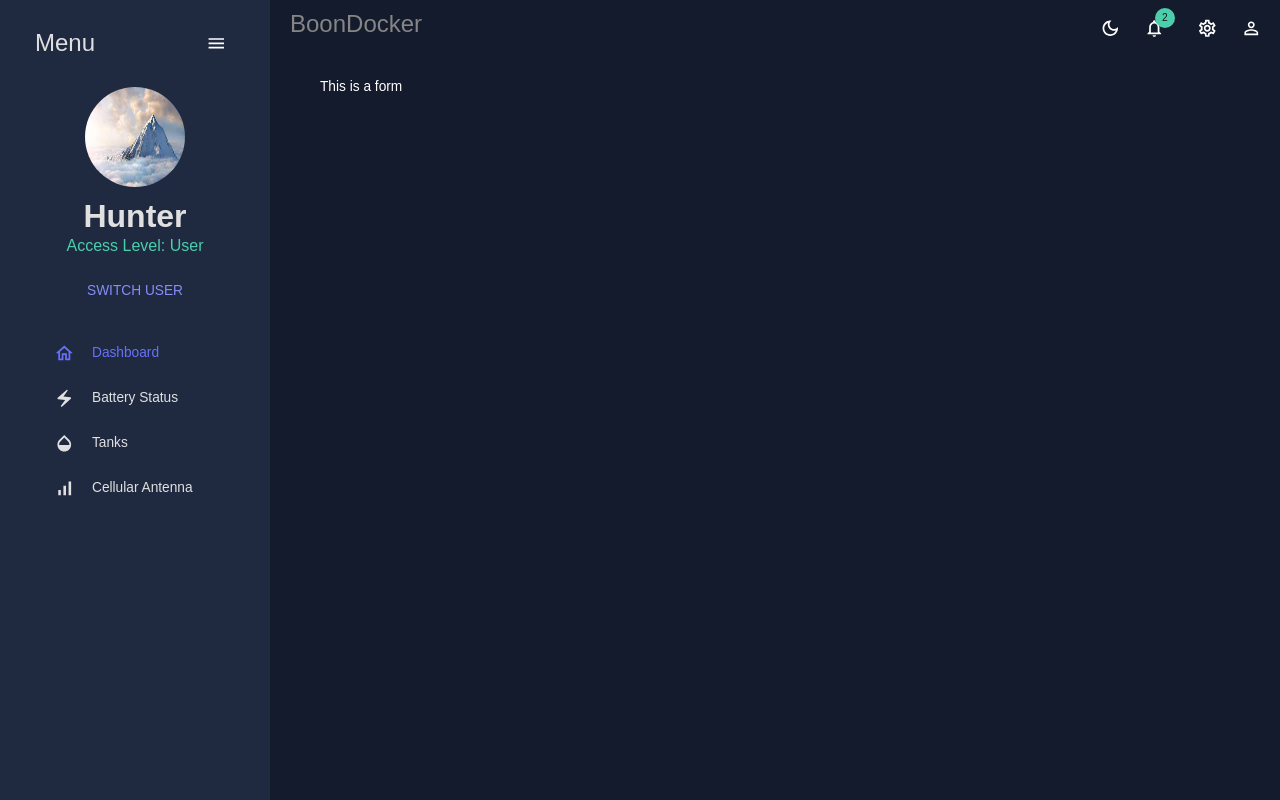
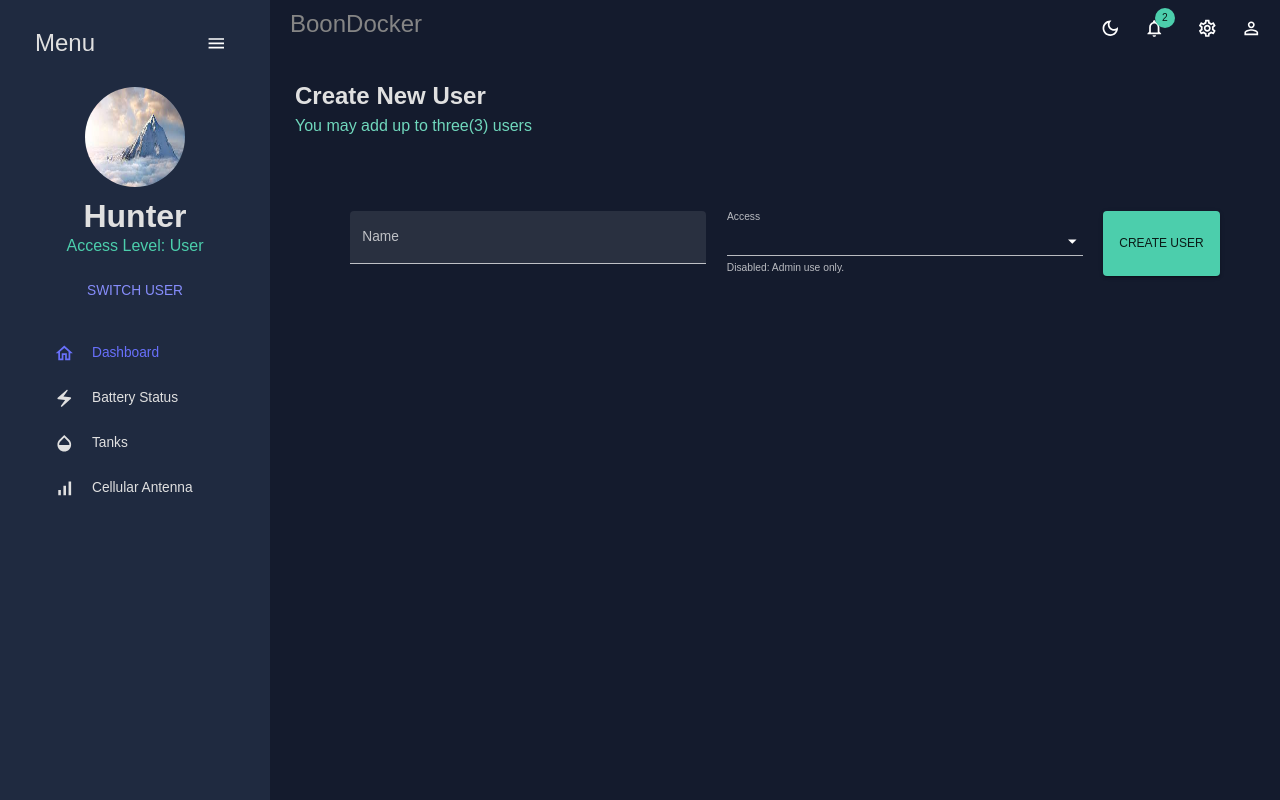
Before and after one commit to Hone648/VanPi, a React (Create React App) app in the folder client/: page /createuser in a window 1280 px wide. Built offline with nearby package versions, Linux system fonts and the light colour scheme; a web font is replaced by a local one.

Commit message:
add user

```diff
--- a/client/src/components/Header.jsx
+++ b/client/src/components/Header.jsx
@@ -8,8 +8,8 @@ const Header = ({ title, subtitle }) => {
   const styles = {
     container: {
       display: 'flex',
-      mx: '15px',
-      px: '10px',
+      m: '15px',
+      p: '10px',
       justifyContent: 'space-between',
     },
     title: {
@@ -20,7 +20,6 @@ const Header = ({ title, subtitle }) => {
     subtitle: {
       color: colors.greenAccent[400],
     },
-    controls: {},
   };
   return (
     <Box sx={styles.container}>
--- a/client/src/hooks/useUsers.js
+++ b/client/src/hooks/useUsers.js
@@ -2,6 +2,7 @@ import { useQuery } from "@tanstack/react-query";
 import axios from "axios";
 
 const useUsers = () => {
+
     const fetchUsers = () =>
         axios
             .get('http://localhost:5000/api/user')
--- a/client/src/scenes/settings/components/TanksControls.jsx
+++ b/client/src/scenes/settings/components/TanksControls.jsx
@@ -67,7 +67,7 @@ const TanksControls = () => {
       </Box>
       <Box>
         <Box sx={styles.subsection}>
-          <Typography sx={{ textDecoration: 'underline' }} variant="h3">
+          <Typography variant="h3">
             Grey Water:
           </Typography>
           <Item title="Alarm SetPoint:" label="Value" placeholder="80%" />
@@ -78,7 +78,7 @@ const TanksControls = () => {
           />
         </Box>
         <Box sx={styles.subsection}>
-          <Typography sx={{ textDecoration: 'underline' }} variant="h3">
+          <Typography variant="h3">
             Black Water:
           </Typography>
           <Item title="Alarm SetPoint:" label="Value" placeholder="80%" />
--- a/client/src/scenes/userInfo/createUserForm/index.jsx
+++ b/client/src/scenes/userInfo/createUserForm/index.jsx
@@ -1,21 +1,51 @@
-import { Box } from '@mui/material';
+import { Box, FormHelperText, TextField, Button } from '@mui/material';
+import FormControl from '@mui/material/FormControl';
+import Select from '@mui/material/Select'
+import InputLabel from '@mui/material/InputLabel';
+import MenuItem from '@mui/material/MenuItem';
+import Header from '../../../components/Header';
 
 const styles = {
-    container: {
-        mx: '30px',
-        p: '20px'
+    form: {
+        display: 'flex',
+        justifyContent: 'space-around',
+        ml: '20px',
+        maxHeight: '100%',
+        overflowX: 'hidden',
+        p: '50px'
+    },
+    inputs: {
+        width: '40%'
     }
 }
 
 const CreateUserForm = () => {
     return (
-        <>
-            <Box sx={styles.container}>
-                <div>
-                    This is a form
-                </div>
+        <Box>
+            <Header title='Create New User' subtitle='You may add up to three(3) users' />
+            <Box component='form' sx={styles.form}>
+                <FormControl sx={styles.inputs} variant="standard">
+                    <TextField label='Name' variant='filled' id="name" color='secondary' />
+                </FormControl>
+                <FormControl sx={styles.inputs} variant="standard">
+                    <InputLabel id="access">Access</InputLabel>
+                    <Select
+                        // disabled
+                        labelId="access"
+                        id="access"
+                        value={33}
+                        label="User"
+                        onChange={console.log('changed')}
+                        color='primary'
+                    >
+                        <MenuItem value='admin'>Admin</MenuItem>
+                        <MenuItem value='user'>User</MenuItem>
+                    </Select>
+                    <FormHelperText>Disabled: Admin use only.</FormHelperText>
+                </FormControl>
+                <Button color='secondary' variant='contained'>Create User</Button>
             </Box>
-        </>
+        </Box>
     )
 }
 
--- a/client/src/scenes/userInfo/index.jsx
+++ b/client/src/scenes/userInfo/index.jsx
@@ -1,8 +1,13 @@
-import { Box, Button, Typography } from '@mui/material';
+import { Box, Button, Typography, FormHelperText, TextField } from '@mui/material';
+import FormControl from '@mui/material/FormControl';
+import Select from '@mui/material/Select'
+import InputLabel from '@mui/material/InputLabel';
+import MenuItem from '@mui/material/MenuItem';
 import useUsers from '../../hooks/useUsers';
 import Skeleton from '@mui/material/Skeleton';
 import axios from 'axios';
 import { Link } from 'react-router-dom';
+import Header from '../../components/Header';
 
 const styles = {
     container: {
@@ -33,20 +38,35 @@ const styles = {
         textDecoration: 'none',
         m: '5px',
     },
+    form: {
+        justifyContent: 'space-between',
+        ml: '20px',
+        maxHeight: '100%',
+        overflowX: 'hidden',
+        p: '50px'
+    }
 }
 
 const LoadingPage = () => {
+    const items = [1, 2, 3]
     return (
-        <Box sx={styles.container}>
+        <>
+            {items.map((value, index) => {
+                return (
+                    <Box key={index} sx={styles.container}>
                         <Typography>Loading...</Typography>
                         <Skeleton animation="wave" />
                         <Skeleton animation="wave" />
-        </Box>
+                    </Box >
+                )
+            })
+            }
+        </>
     )
 }
 const UserInfo = () => {
+    let access = "Admin"
     const { data, error } = useUsers();
-
     const handleDelete = (userId) => {
         axios
             .delete('http://localhost:5000/api/user/' + userId)
@@ -58,6 +78,7 @@ const UserInfo = () => {
     if (data) {
         return (
             <>
+                <Header title='Users' subtitle='Create, View, Edit, and Delete Users' />
                 <Box sx={styles.container}>
                     {data.users.map((user) => (
                         <Box key={user._id} sx={styles.usersWrapper}>
@@ -77,7 +98,29 @@ const UserInfo = () => {
                         {data.users.length < 3 ?
                             <Box>
                                 <Box sx={styles.addUser}>
+                                    <Box>
+                                        <Box component='form' sx={styles.form}>
+                                            <Box>
+                                                <FormControl sx={styles.inputs} variant="standard">
+                                                    <TextField label='Name' variant='filled' id="name" color='secondary' />
+                                                    <InputLabel id="access">Access</InputLabel>
+                                                    <Select
+                                                        // disabled
+                                                        // labelId="access"
+                                                        id="access"
+                                                        value={access}
+                                                        onChange={console.log('changed')}
+                                                        color='primary'
+                                                    >
+                                                        <MenuItem value='admin'>Admin</MenuItem>
+                                                        <MenuItem value='user'>User</MenuItem>
+                                                    </Select>
+                                                    <FormHelperText>Disabled: Admin use only.</FormHelperText>
                                                     <Button sx={styles.button} disabled={data.users.length > 2} color='secondary' variant='contained'>Add User</Button>
+                                                </FormControl>
+                                            </Box>
+                                        </Box>
+                                    </Box>
                                 </Box>
                             </Box>
                             : undefined
@@ -86,14 +129,13 @@ const UserInfo = () => {
                 </Box >
             </>
         )
-    }
+    } else {
         return (
             <Box style={styles.container}>
-            <LoadingPage />
-            <LoadingPage />
                 <LoadingPage />
             </Box>
         )
     }
+}
 
 export default UserInfo;
```
Lines whose indentation alone changed are shown as unchanged.
